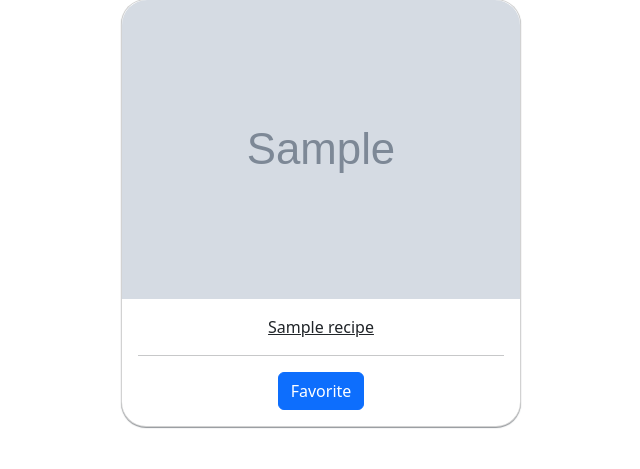
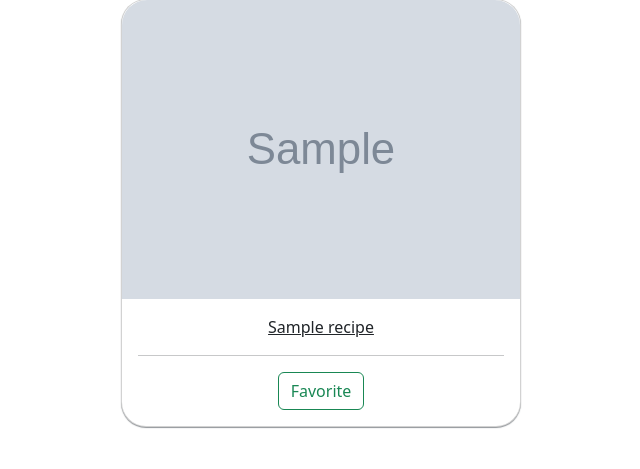
Before and after one commit to d-luangrath/Hackbright-Project, a Flask app: template templates/all_recipes.html in a window 1280 px wide. Shown: the part 161-630 px from the top of the page, without its empty margins (341-981 px from the left). Run offline with Flask 3, Linux system fonts and the light colour scheme; tables that the repository leaves empty hold one stand-in row (values such as "Sample post"); the template is opened without the code that fills it: values that come from a table or form of the project are taken from there, most other values are stand-ins (such as "Sample title", 1, 10 or a date in 2020); grey boxes marked "Sample" are stand-in pictures.

Commit message:
Buttons are the same color

```diff
--- a/static/js/search.js
+++ b/static/js/search.js
@@ -25,7 +25,7 @@ let form = document.querySelector('#search').addEventListener("submit", (evt) =>
             <div class="card-body">
               <a class="card-title" href="/recipe/${recipe.id}">${recipe.title}</a>
               <hr>
-              <button class="btn btn-primary" id="fav-btn" type="button" data-recipe-id="${recipe.id}">Favorite</button>
+              <button class="btn btn-outline-success my-2 my-sm-0" id="fav-btn" type="button" data-recipe-id="${recipe.id}">Favorite</button>
             </div>
           </div>
         </div>`
--- a/templates/all_recipes.html
+++ b/templates/all_recipes.html
@@ -20,7 +20,7 @@
 			<div class="card-body">
 				<a class="card-title" href="/recipe/{{ recipe.id }}">{{ recipe.title }}</a>
 				<hr>
-				<button class="btn btn-primary" id="fav-btn" type="button" data-recipe-id="{{ recipe.id }}">Favorite</button>
+				<button class="btn btn-outline-success my-2 my-sm-0" id="fav-btn" type="button" data-recipe-id="{{ recipe.id }}">Favorite</button>
 			</div>
 			</div>
 		</div>
```
